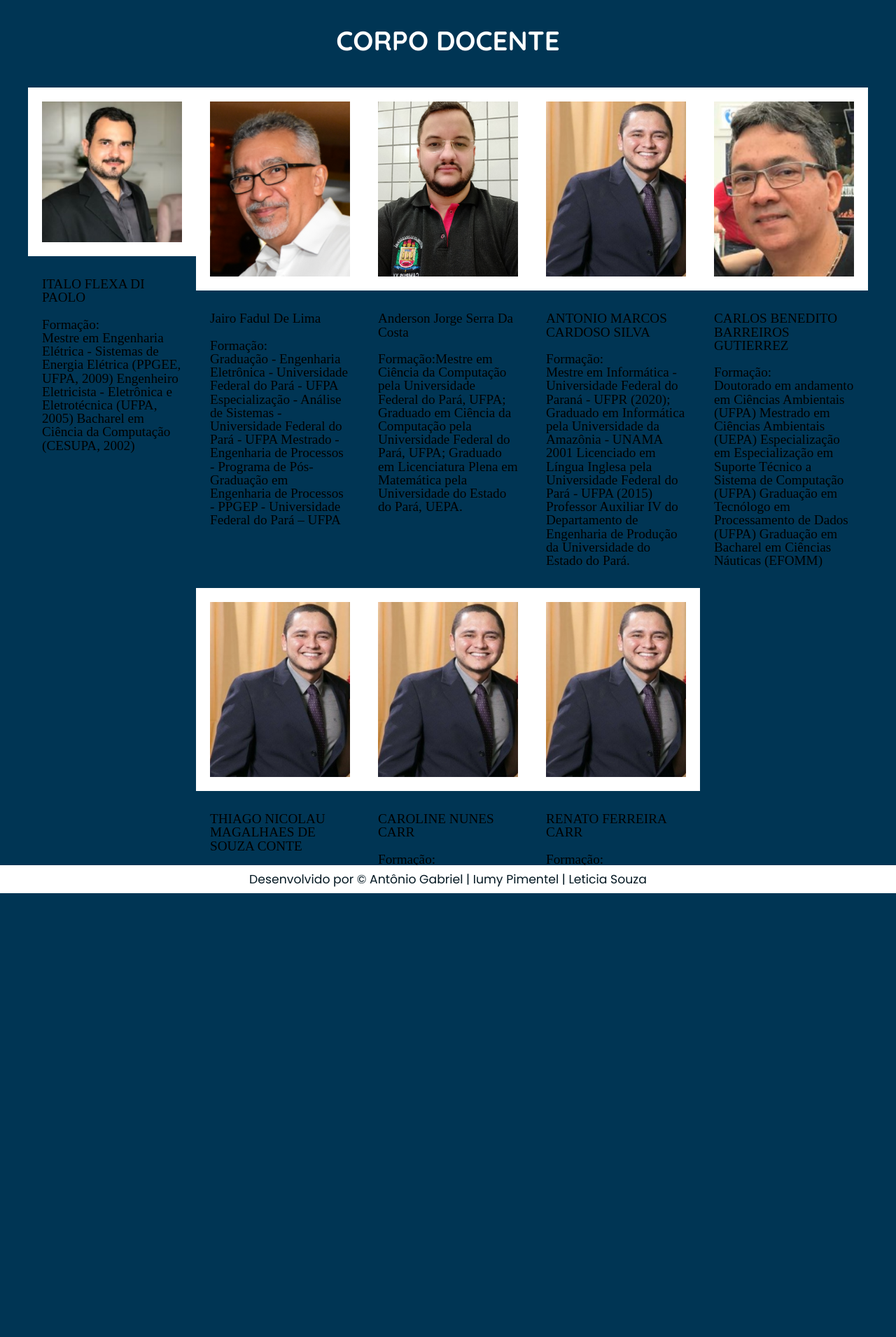
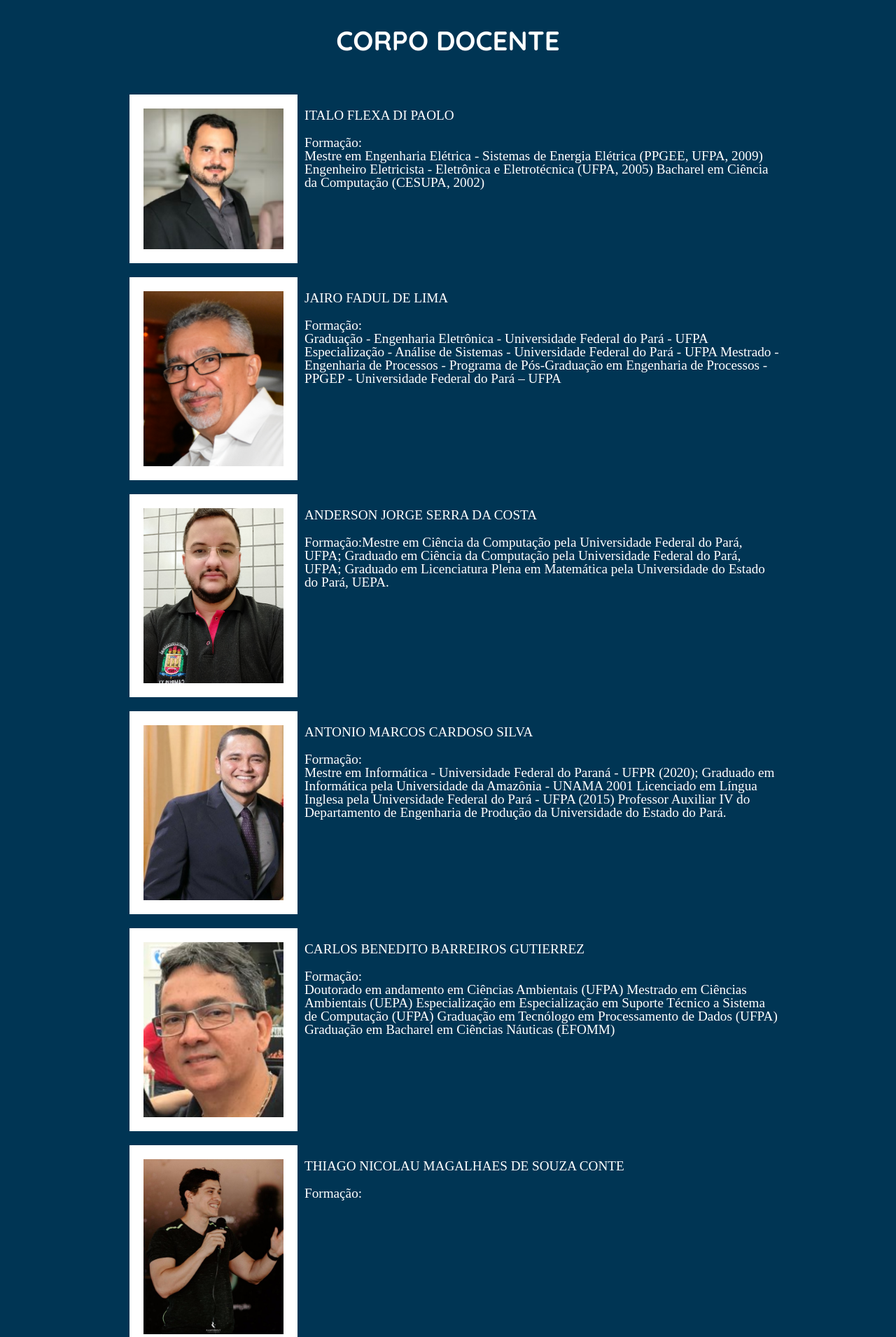
Before and after one commit to leh826/Site_UEPA, a PHP site: page /corpodocente.html in a window 1280 px wide. Shown: the part 153-2063 px from the top of the page at 70% size. Before the commit the page ends 1429 px from the top, so only its background shows below. Run offline with PHP 8.4, Linux system fonts and the light colour scheme.

Commit message:
modificacao na pag corpo docente

```diff
--- a/PWAntonioGabriel_IumyPimentel_LeticiaSouza/corpodocente.html
+++ b/PWAntonioGabriel_IumyPimentel_LeticiaSouza/corpodocente.html
@@ -35,43 +35,43 @@
         <section>
             <figure>
                 <img src="./img/docente1.png">
-
-                <div class="descricao">
-                    <p>ITALO FLEXA DI PAOLO</p><br>
-                    <p>Formação:
-                    <br>Mestre em Engenharia Elétrica - Sistemas de Energia Elétrica (PPGEE, UFPA, 2009)
-                    Engenheiro Eletricista - Eletrônica e Eletrotécnica (UFPA, 2005)
-                    Bacharel em Ciência da Computação (CESUPA, 2002)</p>
-                </div>
             </figure>
+            <div class="descricao__docente">
+                <p>ITALO FLEXA DI PAOLO</p><br>
+                <p>Formação:
+                <br>Mestre em Engenharia Elétrica - Sistemas de Energia Elétrica (PPGEE, UFPA, 2009)
+                Engenheiro Eletricista - Eletrônica e Eletrotécnica (UFPA, 2005)
+                Bacharel em Ciência da Computação (CESUPA, 2002)</p>
+            </div>
         </section>
         <section>
             <figure>
                 <img src="./img/docente2.jpg.png">
-            <div class="descricao">
-                <p>Jairo Fadul De Lima</p><br>
+            </figure>
+            <div class="descricao__docente">
+                <p>JAIRO FADUL DE LIMA</p><br>
                 <p>Formação:
                 <br>Graduação - Engenharia Eletrônica - Universidade Federal do Pará - UFPA
                 Especialização - Análise de Sistemas - Universidade Federal do Pará - UFPA
                 Mestrado - Engenharia de Processos - Programa de Pós-Graduação em Engenharia de Processos - PPGEP - Universidade Federal do Pará – UFPA</p>
             </div>
-            </figure>
         </section>
         <section>
             <figure>
                 <img src="./img/docente3.png">
-            <div class="descricao">
-                <p>Anderson Jorge Serra Da Costa</p><br>
+            </figure>
+            <div class="descricao__docente">
+                <p>ANDERSON JORGE SERRA DA COSTA</p><br>
                 <p>Formação:Mestre em Ciência da Computação pela Universidade Federal do Pará, UFPA;
                 Graduado em Ciência da Computação pela Universidade Federal do Pará, UFPA;
                 Graduado em Licenciatura Plena em Matemática pela Universidade do Estado do Pará, UEPA.</p>
             </div>
-            </figure>
         </section>
         <section>
             <figure>
                 <img src="./img/docente4.jpg">
-            <div class="descricao">
+            </figure>
+            <div class="descricao__docente">
                 <p>ANTONIO MARCOS CARDOSO SILVA</p><br>
                 <p>Formação:
                 <br>Mestre em Informática - Universidade Federal do Paraná - UFPR (2020);
@@ -79,12 +79,12 @@
                 Licenciado em Língua Inglesa pela Universidade Federal do Pará - UFPA (2015)
                 Professor Auxiliar IV do Departamento de Engenharia de Produção da Universidade do Estado do Pará.</p>
             </div>
-            </figure>
         </section>
         <section>
             <figure>
                 <img src="./img/docente5.JPG">
-            <div class="descricao">
+            </figure>
+            <div class="descricao__docente">
                 <p>CARLOS BENEDITO BARREIROS GUTIERREZ</p><br>
                 <p>Formação:
                 <br>Doutorado em andamento em Ciências Ambientais (UFPA)
@@ -93,40 +93,38 @@
                 Graduação em Tecnólogo em Processamento de Dados (UFPA)
                 Graduação em Bacharel em Ciências Náuticas (EFOMM)</p>
             </div>
-            </figure>
         </section>
         <section>
             <figure>
-                <img src="./img/docente4.jpg">
-            <div class="descricao">
+                <img src="./img/docente7.jpeg">
+            </figure>
+            <div class="descricao__docente">
                 <p>THIAGO NICOLAU MAGALHAES DE SOUZA CONTE</p><br>
                 <p>Formação:
                 <br></p>
             </div>
-            </figure>
         </section>
         <section>
             <figure>
-                <img src="./img/docente4.jpg">
-            <div class="descricao">
+                <img src="./img/docente9.jpeg">
+            </figure>
+            <div class="descricao__docente">
                 <p>CAROLINE NUNES CARR</p><br>
                 <p>Formação:
                 <br></p>
             </div>
-            </figure>
         </section>
         <section>
             <figure>
-                <img src="./img/docente4.jpg">
-            <div class="descricao">
+                <img src="./img/docente8.jpg">
+            </figure>
+            <div class="descricao__docente">
                 <p>RENATO FERREIRA CARR</p><br>
                 <p>Formação:
                 <br></p>
             </div>
-            </figure>
         </section>
    </main>
-
    <div class="rodape">
         <h3>Desenvolvido por &copy; Antônio Gabriel | Iumy Pimentel | Leticia Souza </h3>
    </div>
--- a/PWAntonioGabriel_IumyPimentel_LeticiaSouza/css/docente.css
+++ b/PWAntonioGabriel_IumyPimentel_LeticiaSouza/css/docente.css
@@ -5,21 +5,28 @@
 }
 .docentes{
     display: flex;
-    flex-wrap: wrap;
     justify-content: center;
+    flex-direction: column;
+    align-items: center;
+}
+section{
+    width: 950px;
 }
 .docentes img{
     display: block;
     padding: 20px;
     width: 200px;
-    margin: 10px auto;
     background-color: var(--cor-branca);
+    float: left;
+    margin-right: 10px;
 }
-figure figcaption{
-    display: flex;
+figure{
     padding: 20px;
-    width: 200px;
-
+    text-align: justify;
+}
+.descricao__docente{
+    margin-left: 10px;
+    color: var(--cor-branca);
 }
 .descricao{
     padding: 20px;
--- a/PWAntonioGabriel_IumyPimentel_LeticiaSouza/css/rodape.css
+++ b/PWAntonioGabriel_IumyPimentel_LeticiaSouza/css/rodape.css
@@ -5,12 +5,12 @@
     font-family: var(--fonte-principal);
     font-size: .9em;
     font-weight: 450;
-    position: absolute;
+    position: relative;
     bottom: 0;
     width: 100%;
     height: 2.5rem;
     display: flex;
     justify-content: center;
     align-items: center;
-
+    margin-top: 20px;
 }
```
